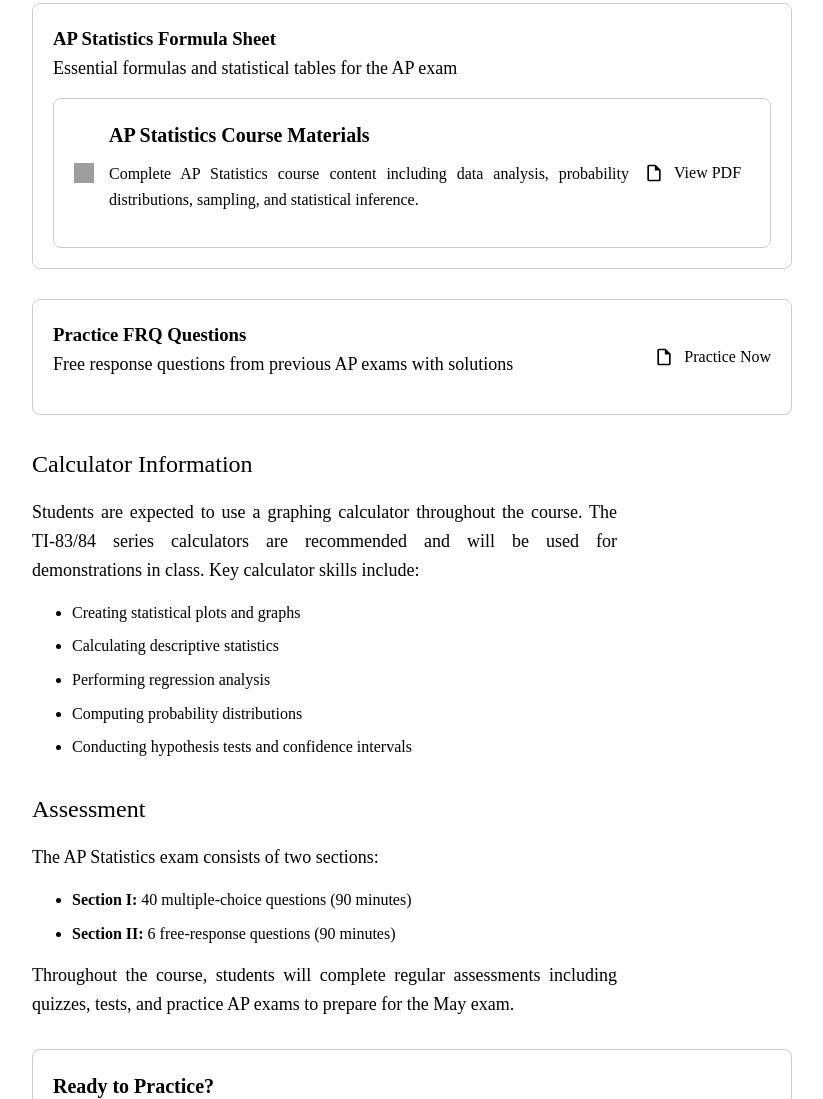
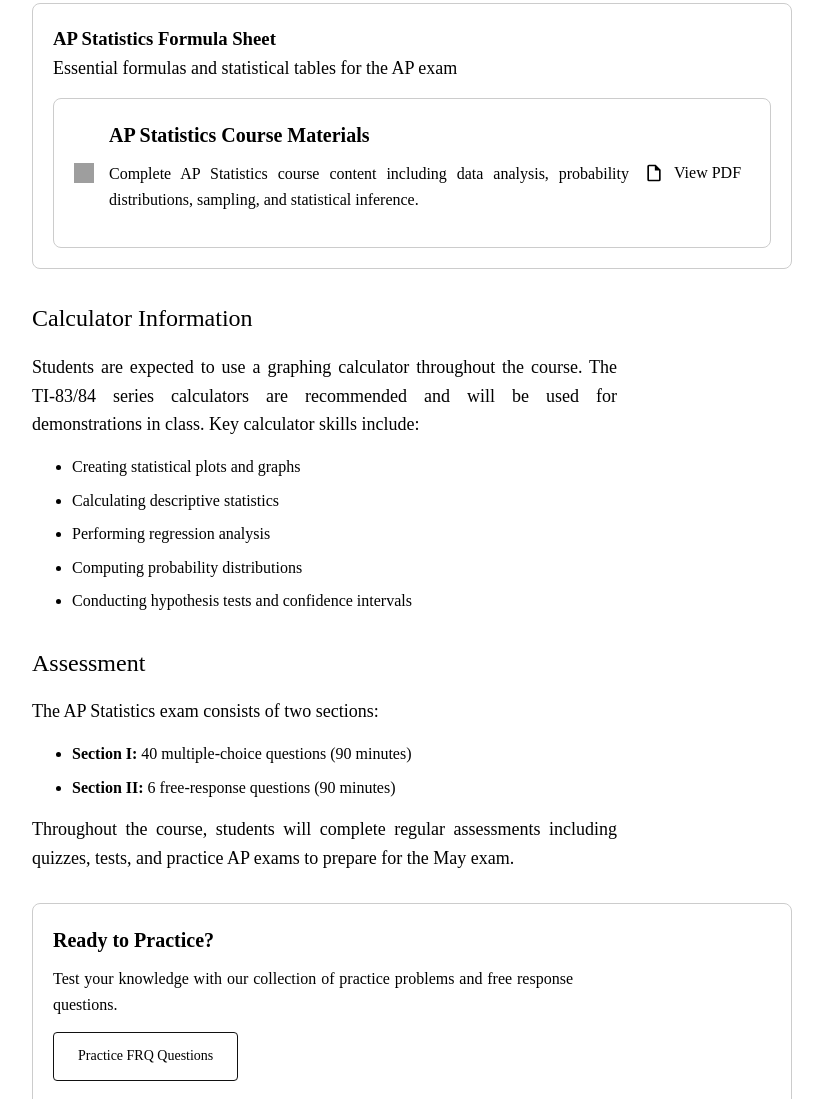
Before and after one commit to Axion-Industries/mszogovic1, a plain HTML site: page ap-stats.html in a window 1280 px wide. Shown: the part 2222-3321 px from the top of the page, without its empty margins (228-1051 px from the left). Drawn offline with Linux system fonts and the light colour scheme; grey boxes are pictures that could not be loaded.

Commit message:
Removed unnecesary button on AP Stats page.

```diff
--- a/ap-stats.html
+++ b/ap-stats.html
@@ -119,19 +119,7 @@
         </div>
       </section>
 
-        <div class="pdf-item">
-          <div class="pdf-info">
-            <h3>Practice FRQ Questions</h3>
-            <p>Free response questions from previous AP exams with solutions</p>
-          </div>
-          <a href="frq.html" class="pdf-link">
-            <svg class="pdf-icon" viewBox="0 0 24 24" fill="currentColor">
-              <path d="M14,2H6A2,2 0 0,0 4,4V20A2,2 0 0,0 6,22H18A2,2 0 0,0 20,20V8L14,2M18,20H6V4H13V9H18V20Z"/>
-            </svg>
-            Practice Now
-          </a>
-        </div>
-      </div>
+
 
       <h2>Calculator Information</h2>
       <p>Students are expected to use a graphing calculator throughout the course. The TI-83/84 series calculators are recommended and will be used for demonstrations in class. Key calculator skills include:</p>
```
Also changed, not shown: 1 other file.
